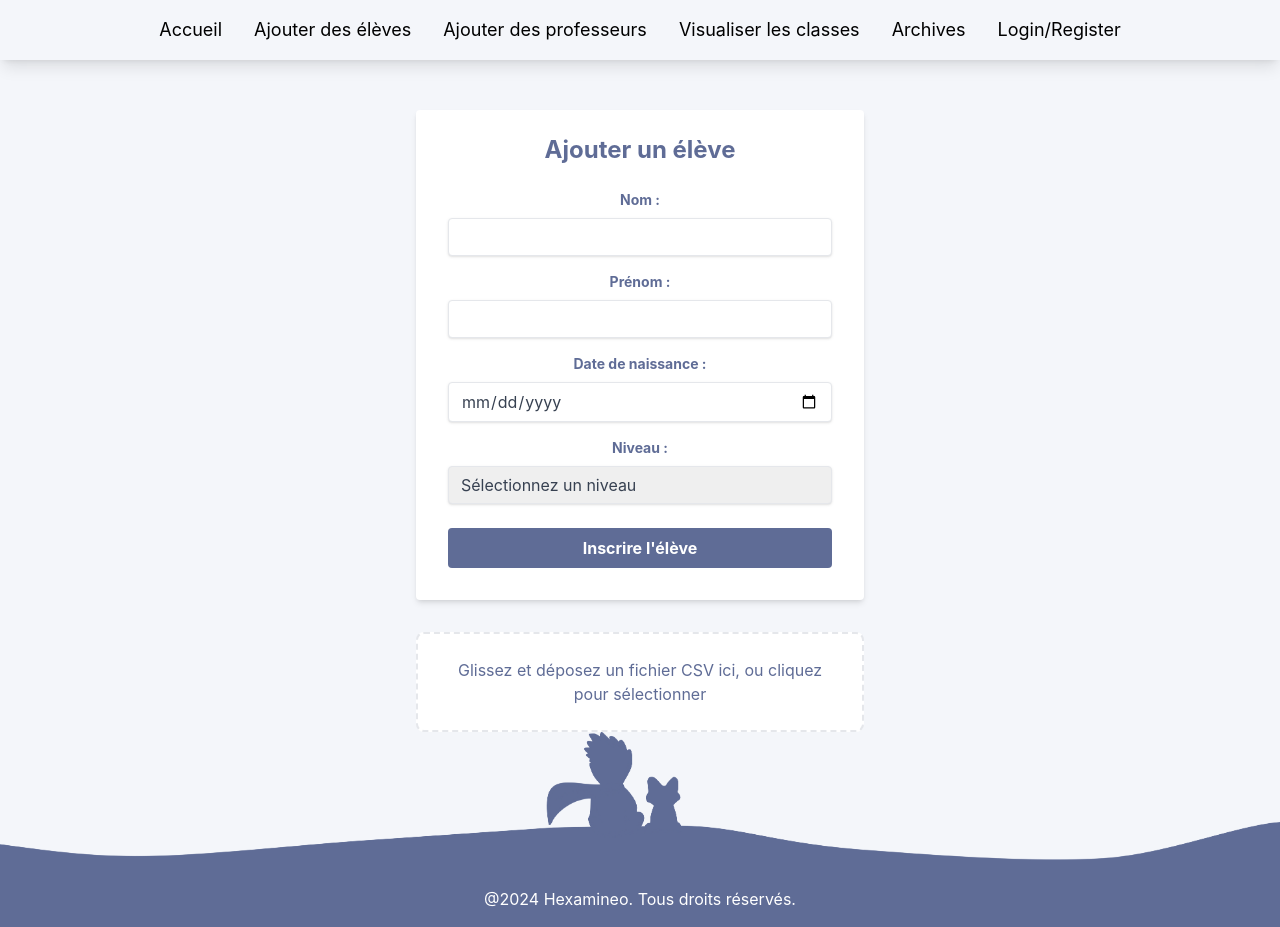
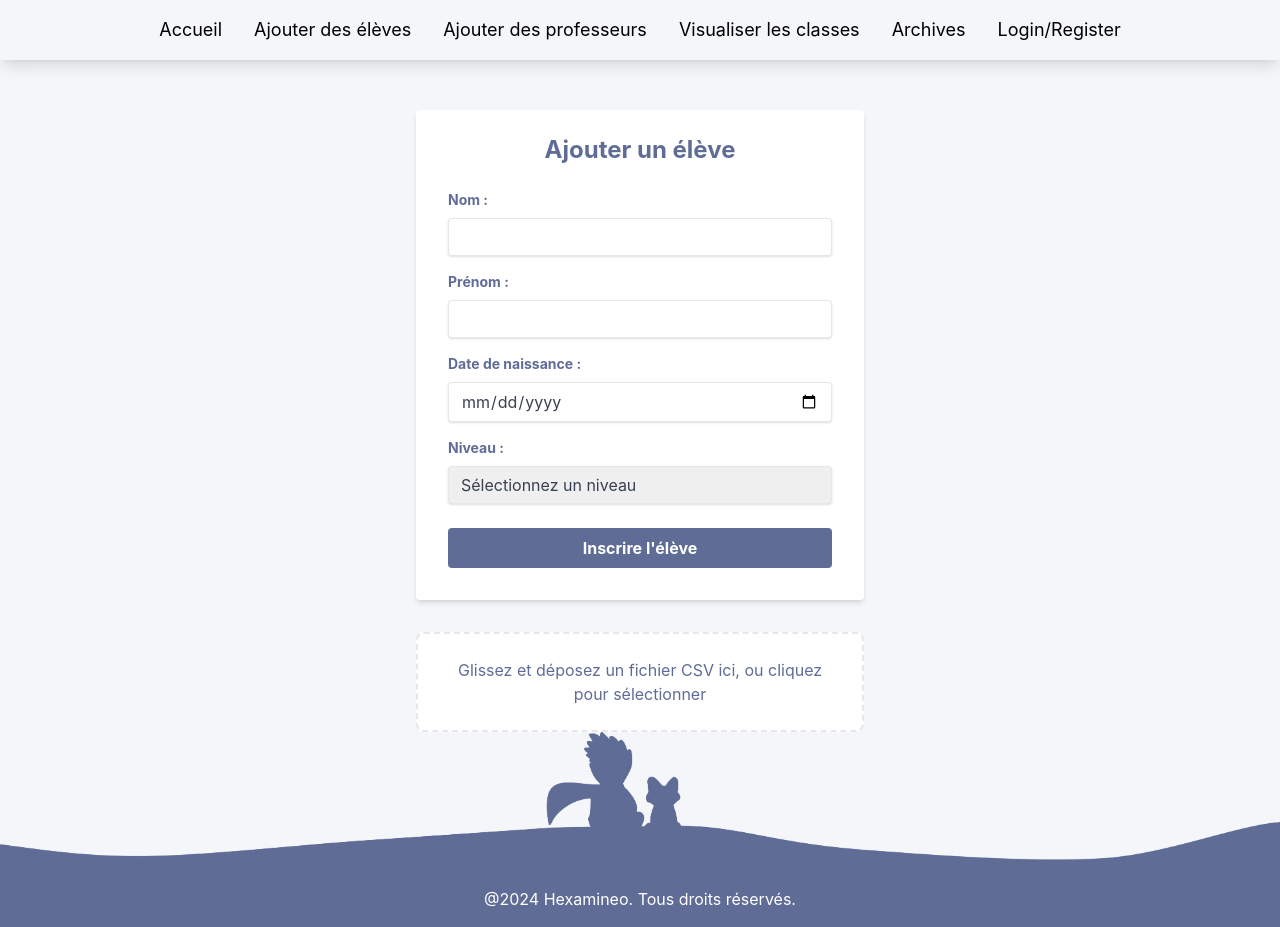
Before and after one commit to leashmt/hexamineo-front, a React (Create React App) app: page /addStudent in a window 1280 px wide. Built offline with nearby package versions, Linux system fonts and the light colour scheme.

Commit message:
refactor(AddStudent, AddTeacher): improve form structure and styling for better readability

```diff
--- a/src/pages/AddStudent.jsx
+++ b/src/pages/AddStudent.jsx
@@ -38,14 +38,22 @@ const AddStudent = () => {
 	});
 
 	return (
-		<div class="flex flex-col items-center justify-center pt-[50px]">
-			<form onSubmit={handleSubmit} className="bg-white shadow-md rounded px-8 pt-6 pb-8 mb-4 w-full max-w-md">
+		<div className="flex flex-col items-center justify-center pt-[50px]">
+			<form
+				onSubmit={handleSubmit}
+				className="bg-white shadow-md rounded px-8 pt-6 pb-8 mb-4 w-full max-w-md"
+			>
 				<h2 className="text-2xl font-bold mb-6 text-purple-custom text-center">
 					Ajouter un élève
 				</h2>
 
 				<div className="mb-4">
-					<label htmlFor="nom" className="block text-purple-custom text-sm font-bold mb-2">Nom :</label>
+					<label
+						htmlFor="nom"
+						className="block text-purple-custom text-sm font-bold mb-2 text-start"
+					>
+						Nom :
+					</label>
 					<input
 						type="text"
 						id="nom"
@@ -58,7 +66,12 @@ const AddStudent = () => {
 				</div>
 
 				<div className="mb-4">
-					<label htmlFor="prenom" className="block text-purple-custom text-sm font-bold mb-2">Prénom :</label>
+					<label
+						htmlFor="prenom"
+						className="block text-purple-custom text-sm font-bold mb-2 text-start"
+					>
+						Prénom :
+					</label>
 					<input
 						type="text"
 						id="prenom"
@@ -71,7 +84,12 @@ const AddStudent = () => {
 				</div>
 
 				<div className="mb-4">
-					<label htmlFor="dateNaissance" className="block text-purple-custom text-sm font-bold mb-2">Date de naissance :</label>
+					<label
+						htmlFor="dateNaissance"
+						className="block text-purple-custom text-sm font-bold mb-2 text-start"
+					>
+						Date de naissance :
+					</label>
 					<input
 						type="date"
 						id="dateNaissance"
@@ -84,7 +102,12 @@ const AddStudent = () => {
 				</div>
 
 				<div className="mb-6">
-					<label htmlFor="dateNaissance" className="block text-purple-custom text-sm font-bold mb-2">Niveau :</label>
+					<label
+						htmlFor="dateNaissance text-start"
+						className="block text-purple-custom text-sm font-bold mb-2 text-start"
+					>
+						Niveau :
+					</label>
 					<select
 						id="niveau"
 						name="niveau"
@@ -105,7 +128,10 @@ const AddStudent = () => {
 					</select>
 				</div>
 
-				<button type="submit" className="bg-purple-custom hover:bg-opacity-80 text-white font-bold py-2 px-4 rounded focus:outline-none w-full">
+				<button
+					type="submit"
+					className="bg-purple-custom hover:bg-opacity-80 text-white font-bold py-2 px-4 rounded focus:outline-none w-full"
+				>
 					Inscrire l'élève
 				</button>
 			</form>
@@ -114,15 +140,19 @@ const AddStudent = () => {
 				{...getRootProps()}
 				className={`mt-4 border-2 border-dashed rounded-lg p-6 text-center cursor-pointer w-full max-w-md ${
 					csvFile ? 'bg-yellow-highlight bg-opacity-20' : 'bg-white'
-				  }`}
+				}`}
 			>
 				<input {...getInputProps()} />
-				{csvFile
-					?  <p className="text-purple-custom font-semibold">{`Fichier importé : ${csvFile.name}`}</p>
-					: (isDragActive ?
-						<p className="text-purple-custom">Déposez le fichier CSV ici...</p> :
-						<p className="text-purple-custom">Glissez et déposez un fichier CSV ici, ou cliquez pour sélectionner</p>
-					  )}
+				{csvFile ? (
+					<p className="text-purple-custom font-semibold">{`Fichier importé : ${csvFile.name}`}</p>
+				) : isDragActive ? (
+					<p className="text-purple-custom">Déposez le fichier CSV ici...</p>
+				) : (
+					<p className="text-purple-custom">
+						Glissez et déposez un fichier CSV ici, ou cliquez pour
+						sélectionner
+					</p>
+				)}
 			</div>
 		</div>
 	);
--- a/src/pages/addTeacher.jsx
+++ b/src/pages/addTeacher.jsx
@@ -8,29 +8,37 @@ function AddTeacher() {
 		classe: '',
 	});
 
-  const handleChange = (e) => {
+	const handleChange = e => {
 		const { name, value } = e.target;
 		setStudent(prevState => ({
 			...prevState,
-      [name]: value
+			[name]: value,
 		}));
 	};
 
-  const handleSubmit = (e) => {
+	const handleSubmit = e => {
 		e.preventDefault();
 		// Ajouter l'envoie en base de donnée
 		console.log(student);
 	};
 
 	return (
-    <div class="flex flex-col items-center justify-center pt-[50px]">
-      <form onSubmit={handleSubmit} className="bg-white shadow-md rounded px-8 pt-6 pb-8 mb-4 w-full max-w-md">
+		<div className="flex flex-col items-center justify-center pt-[50px]">
+			<form
+				onSubmit={handleSubmit}
+				className="bg-white shadow-md rounded px-8 pt-6 pb-8 mb-4 w-full max-w-md"
+			>
 				<h2 className="text-2xl font-bold mb-6 text-purple-custom text-center">
 					Information professeur
 				</h2>
 
 				<div className="mb-4">
-          <label htmlFor="nom" className="block text-purple-custom text-sm font-bold mb-2">Nom :</label>
+					<label
+						htmlFor="nom"
+						className="block text-purple-custom text-sm font-bold mb-2 text-start"
+					>
+						Nom :
+					</label>
 					<input
 						type="text"
 						id="nom"
@@ -43,7 +51,12 @@ function AddTeacher() {
 				</div>
 
 				<div className="mb-4">
-          <label htmlFor="nom" className="block text-purple-custom text-sm font-bold mb-2">Prénom :</label>
+					<label
+						htmlFor="nom"
+						className="block text-purple-custom text-sm font-bold mb-2 text-start"
+					>
+						Prénom :
+					</label>
 					<input
 						type="text"
 						id="prenom"
@@ -56,7 +69,12 @@ function AddTeacher() {
 				</div>
 
 				<div className="mb-4">
-          <label htmlFor="nom" className="block text-purple-custom text-sm font-bold mb-2">Classe :</label>
+					<label
+						htmlFor="nom"
+						className="block text-purple-custom text-sm font-bold mb-2 text-start"
+					>
+						Classe :
+					</label>
 					<input
 						type="text"
 						id="classe"
@@ -69,7 +87,12 @@ function AddTeacher() {
 				</div>
 
 				<div className="mb-6">
-          <label htmlFor="nom" className="block text-purple-custom text-sm font-bold mb-2">Email :</label>
+					<label
+						htmlFor="nom"
+						className="block text-purple-custom text-sm font-bold mb-2 text-start"
+					>
+						Email :
+					</label>
 					<input
 						type="text"
 						id="email"
@@ -80,7 +103,10 @@ function AddTeacher() {
 						className="shadow appearance-none border rounded w-full py-2 px-3 text-gray-700 leading-tight focus:outline-none"
 					/>
 				</div>
-        <button type="submit" className="bg-purple-custom hover:bg-opacity-80 text-white font-bold py-2 px-4 rounded focus:outline-none w-full">
+				<button
+					type="submit"
+					className="bg-purple-custom hover:bg-opacity-80 text-white font-bold py-2 px-4 rounded focus:outline-none w-full"
+				>
 					Ajouter le professeur
 				</button>
 			</form>
```
Lines whose indentation alone changed are shown as unchanged.
